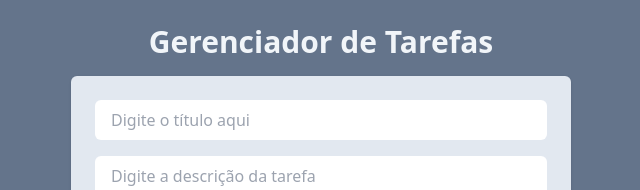
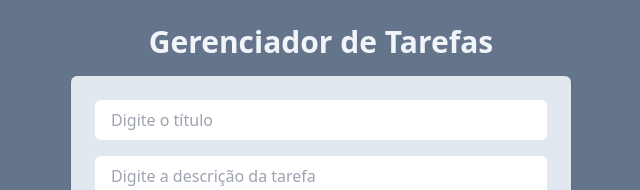
Before and after one commit to josehenriquedasilva/curso-de-react, a React (Vite) app: page / in a window 1280 px wide. Shown: the top 190 px of the page, without its empty margins (319-959 px from the left). Built offline with nearby package versions, Linux system fonts and the light colour scheme.

Commit message:
correcao

```diff
--- a/src/componentes/AddTarefas.jsx
+++ b/src/componentes/AddTarefas.jsx
@@ -9,7 +9,7 @@ function AddTarefas({tarefaAdicionada}) {
     <div className="space-y-4 p-6 bg-slate-200 rounded-md shadow flex flex-col">
         <Input
             type="text"
-            placeholder="Digite o título aqui"
+            placeholder="Digite o título"
             value={titulo}
             onChange={(event) => setTitulo(event.target.value)}
         />
```
